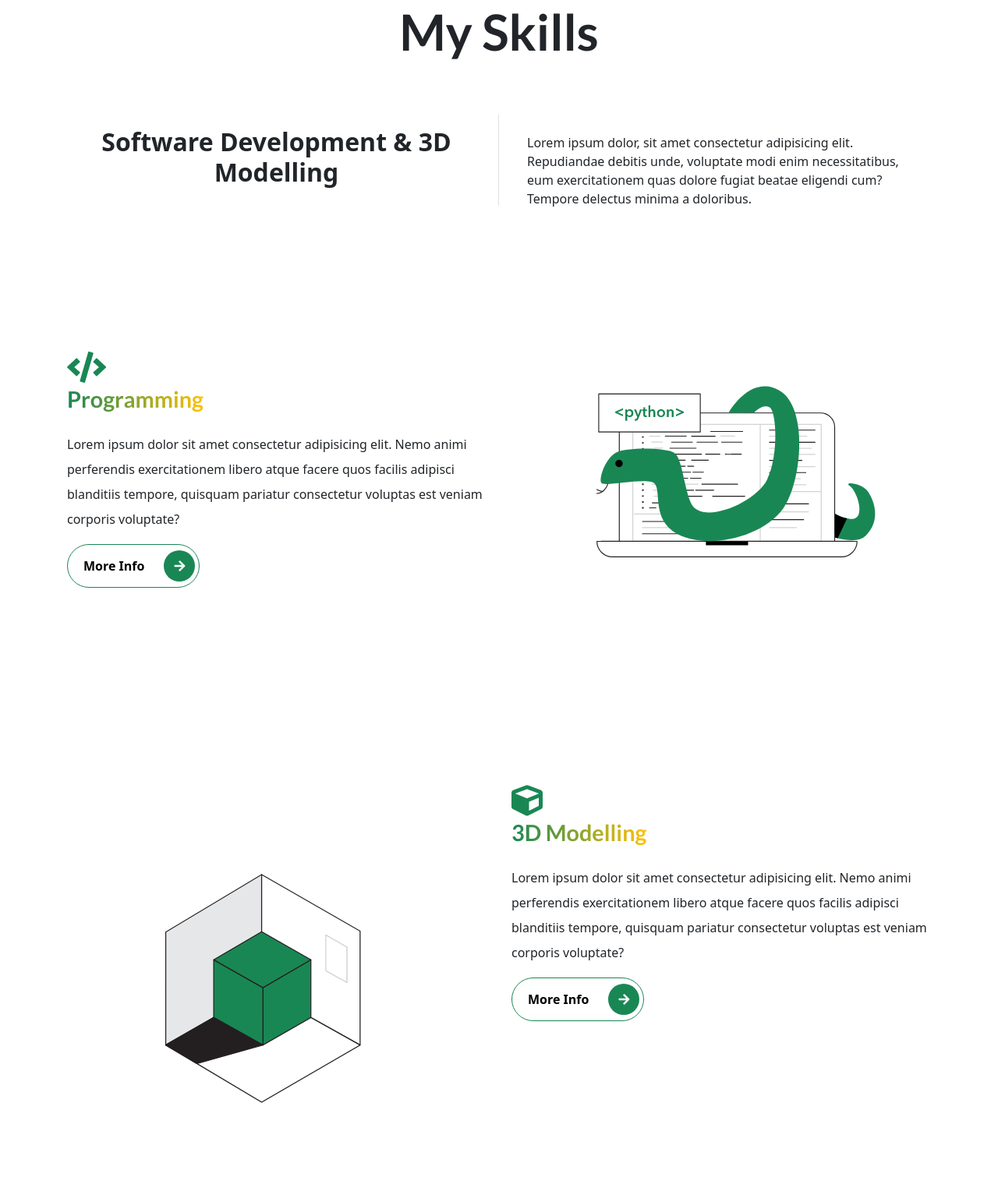
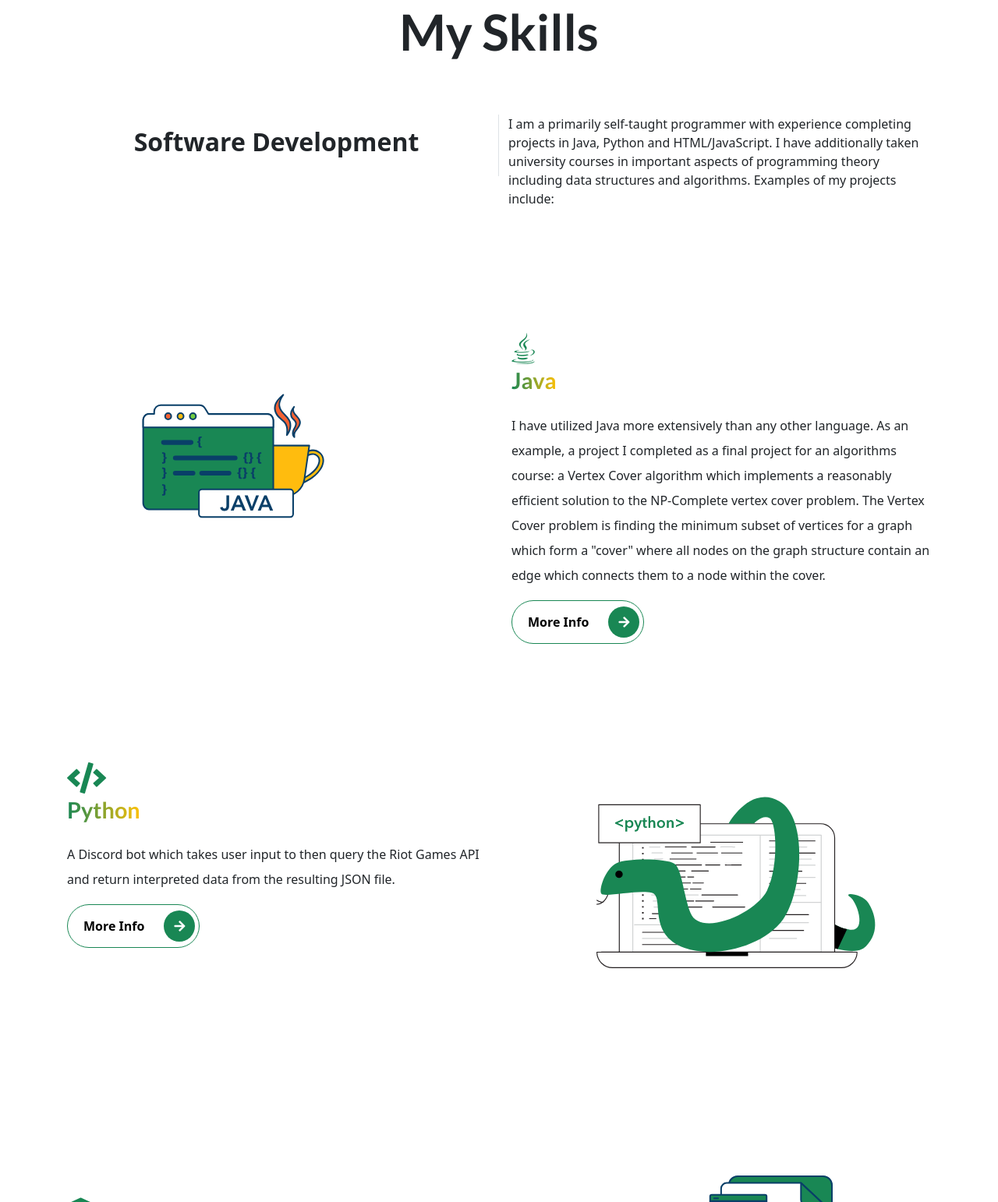
Before and after one commit to njensen-git/PersonalSite, a website: page index.html in a window 1280 px wide. Shown: the part 661-2203 px from the top of the page at 78% size. Drawn offline with Linux system fonts and the light colour scheme.

Commit message:
content update and improvement then button adjustments

```diff
--- a/index.html
+++ b/index.html
@@ -39,9 +39,9 @@
                 <a class="nav-link" href="#">Contact</a>
               </li>
             </ul>
-            <button type="button" class="rounded-pill btn-rounded">4035054232
+            <button type="button" class="rounded-pill btn-rounded" onclick="copyMe()">jensenn93@gmail.com
                 <span>
-                    <i class="fas fa-phone-alt"></i>
+                    <i class="far fa-envelope"></i>
                 </span>
             </button>
           </div>
@@ -95,14 +95,14 @@
       <div class="col-md-6 border-right">
         <div class="bg-white p-3">
           <h2 class="fw-bold text-capitalize text-center">
-            Software development & 3D Modelling
+            Software Development
           </h2>
         </div>
       </div>
       <div class="col-md-6">
-        <div class="bg-white p-4 text-start">
+        <div class="bg-white p-0 text-start">
         <div class="p fw-light">
-         Lorem ipsum dolor, sit amet consectetur adipisicing elit. Repudiandae debitis unde, voluptate modi enim necessitatibus, eum exercitationem quas dolore fugiat beatae eligendi cum? Tempore delectus minima a doloribus.
+          I am a primarily self-taught programmer with experience completing projects in Java, Python and HTML/JavaScript. I have additionally taken university courses in important aspects of programming theory including data structures and algorithms. Examples of my projects include:
         </div>
         </div>
       </div>
@@ -111,15 +111,40 @@
 
   <!-- start services content -->
   <div class="container">
-    <!-- start of programming content -->
+    <!--start of Java content -->
+    <div class="row">
+      <col-lg-6 class="col-md-6 col-sm-12 col-xs-12 services mt-4 text-start">
+        <div class="services__content">
+          <div class="services__pic">
+            <img src="/scss/images/Java_Outline.svg" alt="Java artwork" class="img-fluid">
+          </div>
+        </div>
+      </col-lg-6>
+      <col-lg-6 class="col-md-6 col-sm-12 col-xs-12 services mt-4 ">
+        <div class="services__content">
+          <div class="icon d-block fab fa-java fa-9x"></div>
+          <h3 class="display-3--title mt-1">Java</h3>
+        </div>
+        <p class="lh-lg">
+          I have utilized Java more extensively than any other language. As an example, a project I completed as a final project for an algorithms course: a Vertex Cover algorithm which implements a reasonably efficient solution to the NP-Complete vertex cover problem. The Vertex Cover problem is finding the minimum subset of vertices for a graph which form a "cover" where all nodes on the graph structure contain an edge which connects them to a node within the cover.
+        </p>
+          <button type="button" class="rounded-pill btn-rounded border-primary">More Info
+            <span>
+                <i class="fas fa-arrow-right"></i>
+            </span>
+        </button>
+        </div>
+      </col-lg-6>
+
+    <!-- start of Python content -->
     <div class="row">
       <col-lg-6 class="col-md-6 col-sm-12 col-xs-12 services mt-4">
         <div class="services__content">
           <div class="icon d-block fas fa-code"></div>
-          <h3 class="display-3--title mt-1">Programming</h3>
+          <h3 class="display-3--title mt-1">Python</h3>
         </div>
         <p class="lh-lg">
-          Lorem ipsum dolor sit amet consectetur adipisicing elit. Nemo animi perferendis exercitationem libero atque facere quos facilis adipisci blanditiis tempore, quisquam pariatur consectetur voluptas est veniam corporis voluptate?
+          A Discord bot which takes user input to then query the Riot Games API and return interpreted data from the resulting JSON file.
           </p>
           <button type="button" class="rounded-pill btn-rounded border-primary">More Info
             <span>
@@ -134,40 +159,16 @@
       </col-lg-6>
 
     </div>
-    <!--start of 3D content -->
-    <div class="row">
-      <col-lg-6 class="col-md-6 col-sm-12 col-xs-12 services mt-4 text-start">
-        <div class="services__content">
-          <div class="services__pic">
-            <img src="../images/services/3D.png" alt="3D illustration" class="img-fluid">
-          </div>
-        </div>
-      </col-lg-6>
-      <col-lg-6 class="col-md-6 col-sm-12 col-xs-12 services mt-4 ">
-        <div class="services__content">
-          <div class="icon d-block fas fa-cube"></div>
-          <h3 class="display-3--title mt-1">3D Modelling</h3>
-        </div>
-        <p class="lh-lg">
-          Lorem ipsum dolor sit amet consectetur adipisicing elit. Nemo animi perferendis exercitationem libero atque facere quos facilis adipisci blanditiis tempore, quisquam pariatur consectetur voluptas est veniam corporis voluptate?
-          </p>
-          <button type="button" class="rounded-pill btn-rounded border-primary">More Info
-            <span>
-                <i class="fas fa-arrow-right"></i>
-            </span>
-        </button>
-        </div>
-      </col-lg-6>
 
-    <!-- PM content -->
+    <!-- HTML content -->
     <div class="row">
       <col-lg-6 class="col-md-6 col-sm-12 col-xs-12 services mt-4">
         <div class="services__content">
           <div class="icon d-block fab fa-buffer"></div>
-          <h3 class="display-3--title mt-1">Project Management</h3>
+          <h3 class="display-3--title mt-1">HTML / JavaScript</h3>
         </div>
         <p class="lh-lg">
-          Lorem ipsum dolor sit amet consectetur adipisicing elit. Nemo animi perferendis exercitationem libero atque facere quos facilis adipisci blanditiis tempore, quisquam pariatur consectetur voluptas est veniam corporis voluptate?
+          This website is implemented on a Node.js base using Bootstrap V5 and Sass, with the various modules you see here being largely implemented directly in HTML.
           </p>
           <button type="button" class="rounded-pill btn-rounded border-primary">More Info
             <span>
@@ -177,7 +178,7 @@
       </col-lg-6>
       <col-lg-6 class="col-md-6 col-sm-12 col-xs-12 services mt-4 text-end">
       <div class="services__pic">
-        <img src="../images/services/mgmt.png" alt="management illustration" class="img-fluid">
+        <img src="/scss/images/Javascript_Outline.svg" alt="javascript illustration" class="img-fluid">
       </div>
       </col-lg-6>
 
```
Also changed, not shown: scss/images/Java_Outline.png (added), scss/images/Java_Outline.svg (added), scss/images/Javascript_Outline.svg (added).
